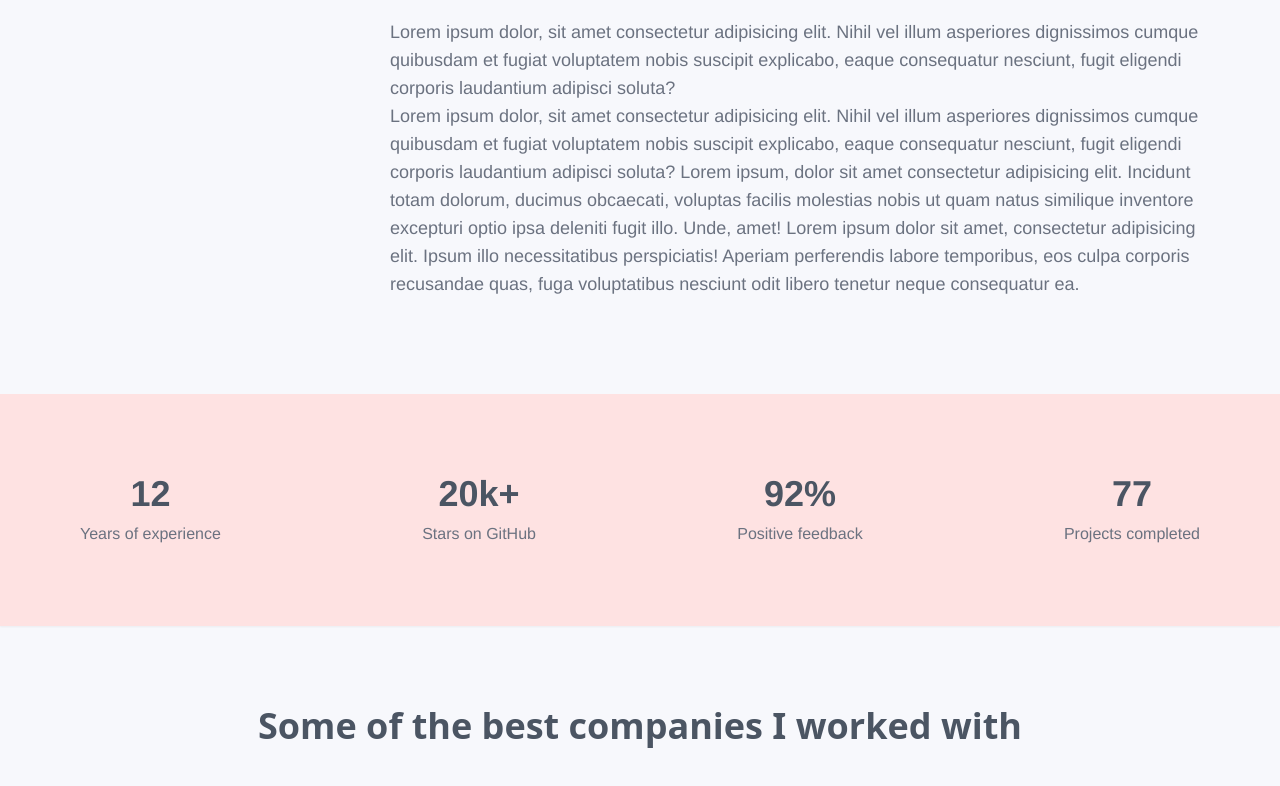
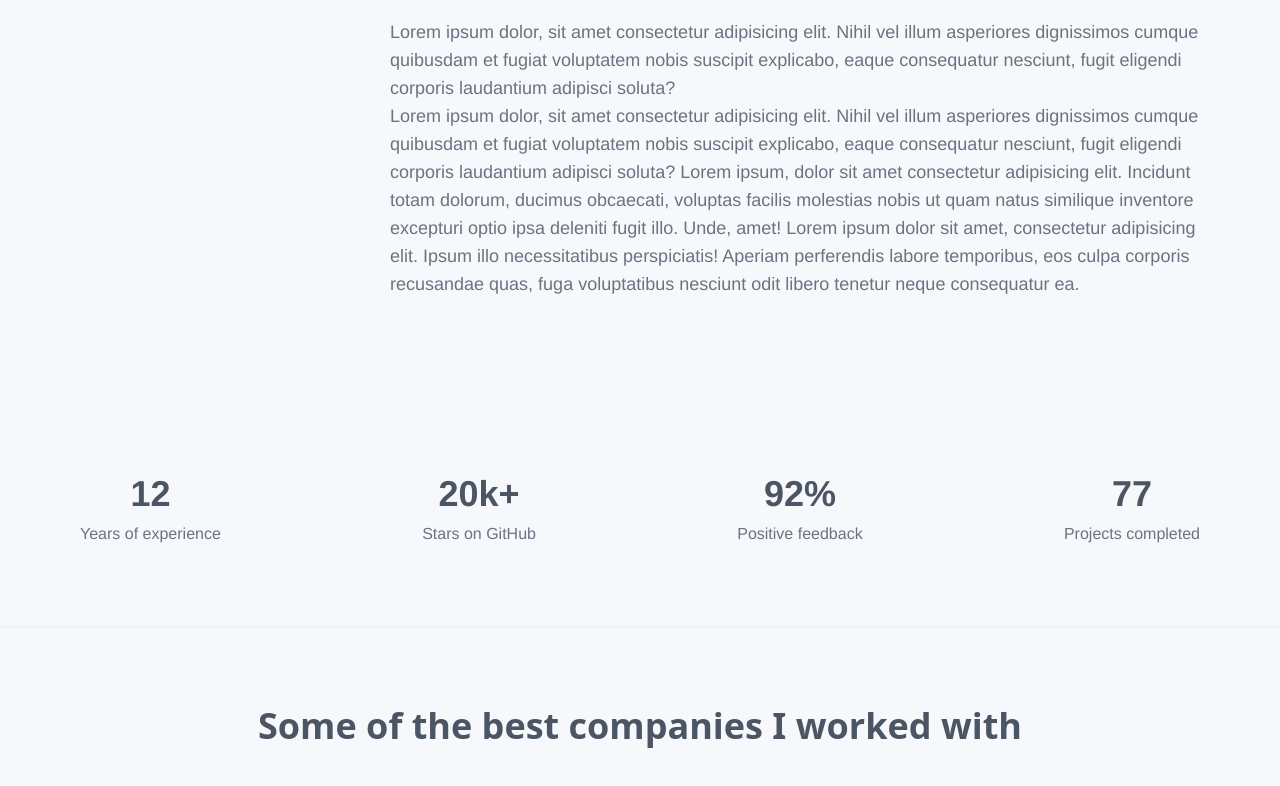
Before and after one commit to velvettouch1004/vuejs-tailwindcss-portfolio, a Vue app: page /about in a window 1280 px wide. Shown: the part 442-1228 px from the top of the page. Built offline with nearby package versions, Linux system fonts and the light colour scheme; the HTML template or start-up script is replaced by a standard one.

Commit message:
Tailwind config changes for colors variables

```diff
--- a/src/components/about/AboutCounter.vue
+++ b/src/components/about/AboutCounter.vue
@@ -1,5 +1,5 @@
 <template>
-	<div class="mt-10 sm:mt-20 bg-red-100 dark:bg-red-500 shadow-sm">
+	<div class="mt-10 sm:mt-20 bg-primary-light dark:bg-primary-dark shadow-sm">
 		<div
 			class="container mx-auto py-20 block sm:flex sm:justify-between sm:items-center"
 		>
--- a/src/main.js
+++ b/src/main.js
@@ -17,7 +17,7 @@ if (
 	appTheme === 'dark' &&
 	document.querySelector('body').classList.contains('app-theme')
 ) {
-	document.querySelector('body').classList.add('bg-background-primary-dark');
+	document.querySelector('body').classList.add('bg-primary-dark');
 } else {
-	document.querySelector('body').classList.add('bg-background-primary-light');
+	document.querySelector('body').classList.add('bg-primary-light');
 }
--- a/tailwind.config.js
+++ b/tailwind.config.js
@@ -4,14 +4,12 @@ module.exports = {
 	theme: {
 		extend: {
 			colors: {
-				background: {
 				'primary-light': '#F7F8FC',
 				'secondary-light': '#FFFFFF',
 				'ternary-light': '#f6f7f8',
 				'primary-dark': '#0D2438',
 				'secondary-dark': '#102D44',
 				'ternary-dark': '#1E3851',
-				},
 			},
 		},
 		container: {
```
Lines whose indentation alone changed are shown as unchanged.
